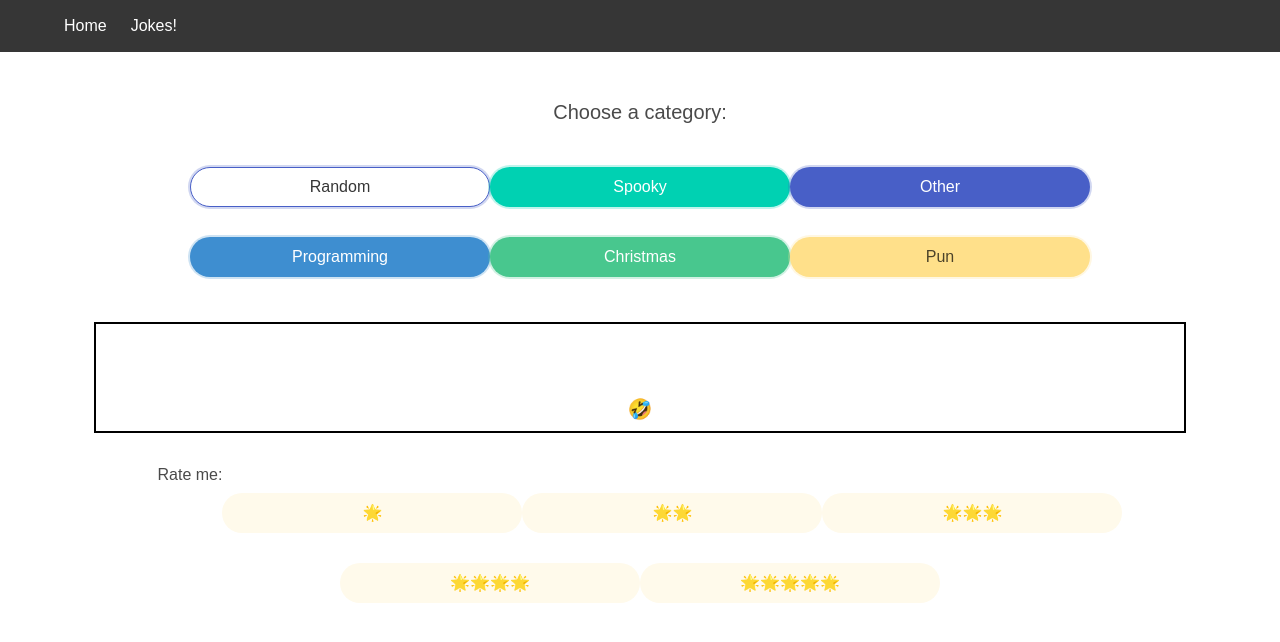
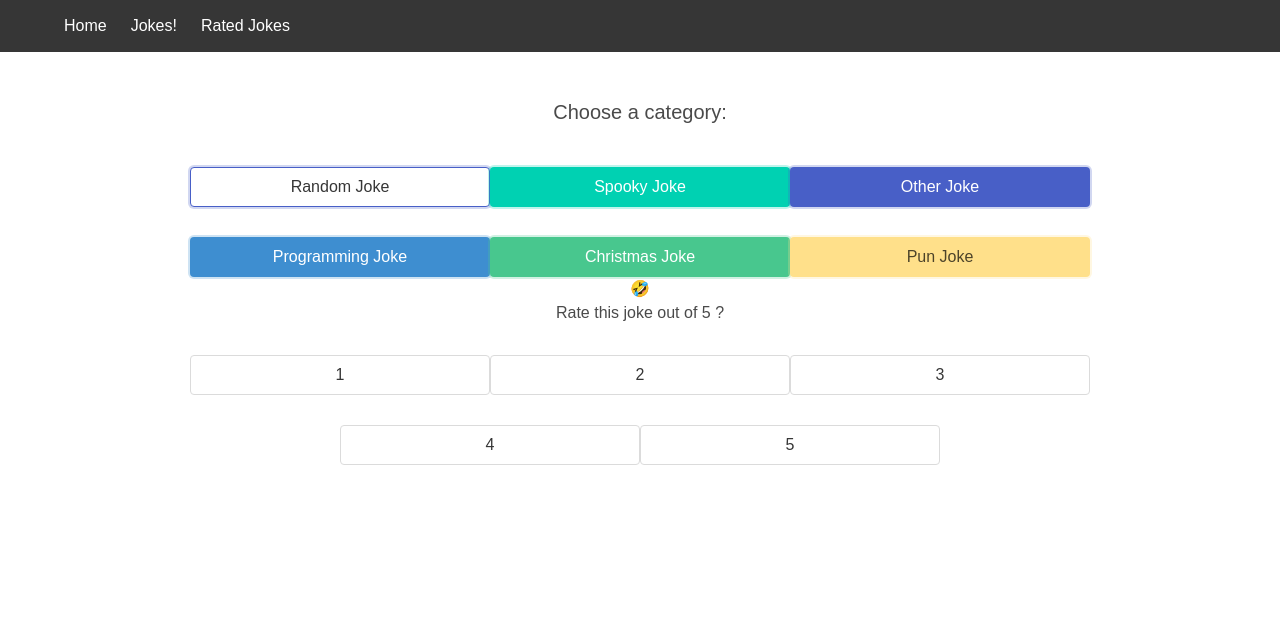
Before and after one commit to oliviafpersonal/SEI-Project-2, a React (Create React App) app: page /jokes in a window 1280 px wide. Shown: the top 642 px of the page. Built offline with nearby package versions, Linux system fonts and the light colour scheme; no server answers; a web font is replaced by a local one.

Commit message:
updated rated joke

```diff
--- a/src/App.js
+++ b/src/App.js
@@ -3,9 +3,8 @@ import { BrowserRouter, Switch, Route } from 'react-router-dom'
 import Navbar from './components/Navbar'
 import Home from './components/Home'
 import Jokes from './components/Jokes'
-
-
-// set up routing for the website
+import RatedJokes from './components/RatedJokes'
+import Footer from './components/Footer'
 
 function App() {
 
@@ -19,6 +18,12 @@ function App() {
         <Route exact path="/jokes">
           <Jokes />
         </Route>
+        <Route exact path="/RatedJokes">
+          <RatedJokes />
+        </Route>
+        <Route exact path="/Footer">
+          <Footer />
+        </Route>
       </Switch>
     </BrowserRouter>
   )
--- /dev/null
+++ b/src/components/Footer.js
@@ -0,0 +1,15 @@
+import React from 'react'
+
+const Footer = () => {
+
+  return (
+
+    <footer className="footer">
+      <div className="content has-text-centered">
+        <p> <strong>Bulma</strong> by <a href="https://jgthms.com">Jeremy Thomas</a>. The source code is licensed</p>
+      </div>
+    </footer>
+  )
+}
+
+export default Footer
--- a/src/components/Jokes.js
+++ b/src/components/Jokes.js
@@ -5,10 +5,12 @@ const Home = () => {
 
   const [joke, setJoke] = useState([])
   const [ratingSelected, setRatingSelected] = useState(false)
+  const [jokeIndex, setJokeIndex] = useState(0)
+  const [currentCategory, setCurrentCategory] = useState(null)
 
   useEffect(() => {
+    setRatingSelected(false)
     getJoke('any')
-    setRatingSelected(false)
   }, [])
 
   const getJoke = (category) => {
@@ -18,14 +20,21 @@ const Home = () => {
     }
     getData()
     setRatingSelected(false)
-    console.log(joke)
+    console.log('getjoke catagory is', category)
+    setCurrentCategory(category)
   }
 
 
   const rateJoke = (rating) => {
-    console.log(`you rated this joke ${joke.joke} a ${rating}`)
+    if (!joke.joke) {
+      localStorage.setItem(`joke${jokeIndex}`, `Rating: ${rating} - ${joke.setup} ${joke.delivery}`)
+      setJokeIndex(jokeIndex + 1)
+    } else {
+      localStorage.setItem(`joke${jokeIndex}`, `Rating: ${rating} - ${joke.joke}`)
+      setJokeIndex(jokeIndex + 1)
+      console.log(jokeIndex)
+    }
     setRatingSelected(true)
-    console.log('rating selcted', ratingSelected)
   }
 
 
@@ -35,40 +44,50 @@ const Home = () => {
       <div className="container">
         <div className="categoryDiv">
           <p className="jokeText">Choose a category:</p>
-          <button className="button is-rounded is-focused" onClick={() => getJoke('any')}>Random</button>
-          <button className="button is-rounded is-primary is-focused" onClick={() => getJoke('spooky')}>Spooky</button>
-          <button className="button is-rounded is-link is-focused" onClick={() => getJoke('misc')}>Other</button>
-          <button className="button is-rounded is-info is-focused" onClick={() => getJoke('programming')}>Programming</button>
-          <button className="button is-rounded is-success is-focused " onClick={() => getJoke('christmas')}>Christmas</button>
-          <button className="button is-rounded is-warning is-focused " onClick={() => getJoke('pun')}>Pun</button>
+
+          <div className='category-buttons'>
+            <button className="button is-focused" onClick={() => getJoke('any')}>Random Joke</button>
+            <button className="button is-primary is-focused" onClick={() => getJoke('spooky')}>Spooky Joke</button>
+            <button className="button is-link is-focused" onClick={() => getJoke('misc')}>Other Joke</button>
           </div>
-        <p className="title is-1 has-text-centered">
+          <div className='category-buttons'>
+            <button className="button is-info is-focused" onClick={() => getJoke('programming')}>Programming Joke</button>
+            <button className="button is-success is-focused " onClick={() => getJoke('christmas')}>Christmas Joke</button>
+            <button className="button is-warning is-focused " onClick={() => getJoke('pun')}>Pun Joke</button>
+          </div>
+
+          <p className='joke-container'>
             {(!joke.joke) ?
-            <div className="jokeDiv">
-              <p className="jokeText"> {joke.setup} </p>
-              <br></br>
-              <p className="jokeText"> {joke.delivery} 🤣 </p>
+              <div>
+                <p> {joke.setup} </p>
+                <p> {joke.delivery} 🤣 </p>
               </div>
               :
-            <div className="jokeDiv">
-              <p className="jokeText"> {joke.joke} </p>
+              <p> {joke.joke} </p>
+            }
+          </p>
+          <div className='flex-box-rating-whole'>
+            {(ratingSelected === false) ?
+              <div className='flex-box-inner-rating'>
+                <p>Rate this joke out of 5 ?</p>
+                <div className='rating-buttons'>
+                  <p className='button rating' onClick={() => rateJoke(1)}>1</p>
+                  <p className='button rating' onClick={() => rateJoke(2)}>2</p>
+                  <p className='button rating' onClick={() => rateJoke(3)}>3</p>
+                  <p className='button rating' onClick={() => rateJoke(4)}>4</p>
+                  <p className='button rating' onClick={() => rateJoke(5)}>5</p>
+                </div>
+              </div>
+              :
+              <div className='flex-box-inner-rating'>
+                <p>Rated!</p>
+                <div className='rating-buttons'>
+                  <p className='rated button' onClick={() => getJoke(currentCategory)}>Next Joke</p>
+                </div>
               </div>
             }
-        </p>
-        {(ratingSelected === false) ?
-          <div className='ratingButtons'>
-            <p className='ratingP'>Rate me:</p>
-            <p className='button is-rounded is-warning is-light' onClick={() => rateJoke(1)}>🌟  </p>
-            <p className='button is-rounded is-warning is-light' onClick={() => rateJoke(2)}>🌟🌟 </p>
-            <p className='button is-rounded is-warning is-light' onClick={() => rateJoke(3)}>🌟🌟🌟 </p>
-            <p className='button is-rounded is-warning is-light' onClick={() => rateJoke(4)}>🌟🌟🌟🌟 </p>
-            <p className='button is-rounded is-warning is-light' onClick={() => rateJoke(5)}>🌟🌟🌟🌟🌟 </p>
           </div>
-          :
-          <div className='you-rated-the-joke'>
-            <p>Rated!</p>
         </div>
-        }
       </div>
     </div>
   )
--- a/src/components/Navbar.js
+++ b/src/components/Navbar.js
@@ -9,6 +9,7 @@ const Navbar = () => {
           <div className="navbar-brand">
             <Link to="/" className="navbar-item">Home</Link>
             <Link to="/Jokes" className="navbar-item">Jokes!</Link>
+            <Link to="/RatedJokes" className="navbar-item">Rated Jokes</Link>
           </div>
         </div>
       </nav>
--- /dev/null
+++ b/src/components/RatedJokes.js
@@ -0,0 +1,28 @@
+import React from 'react'
+
+const RatedJokes = () => {
+  const ratedJokes = []
+  const show10RatedJokes = () => {
+    for (let i = 0; i < 20; i++) {
+      const joke = localStorage.getItem(`joke${i}`)
+      ratedJokes.push(joke)
+    }
+  }
+  show10RatedJokes()
+
+  return (
+    <>
+      <div className="container">
+        <p>Here are the latest jokes you have rated</p>
+        <br></br>
+        <p>
+          {ratedJokes.map( joke =>
+            <p key={joke} >{joke}</p>
+          )}
+        </p>
+      </div>
+    </>
+  )
+}
+
+export default RatedJokes
```
Lines whose indentation alone changed are shown as unchanged.
